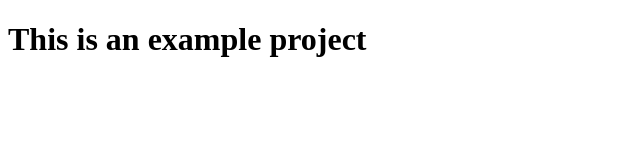
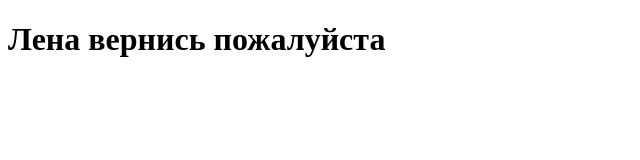
Before and after one commit to RuslanSylychov/my-first-project, a plain HTML site: page index.html in a window 1280 px wide. Shown: the whole page, without its empty margins (0-640 px from the left). Drawn offline with Linux system fonts and the light colour scheme.

Commit message:
add index file

```diff
--- a/index.html
+++ b/index.html
@@ -6,6 +6,6 @@
     <title>Document</title>
 </head>
 <body>
-    <h1>This is an example project</h1>
+    <h1>Лена вернись пожалуйста</h1>
 </body>
 </html>
```
